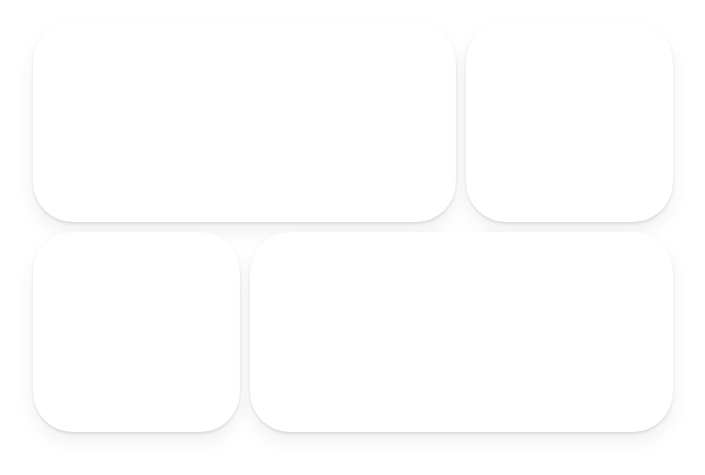
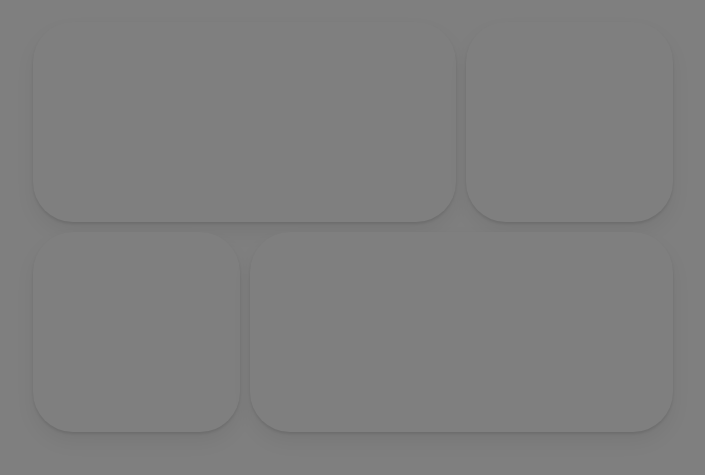
Before and after one commit to johj703/react_masterclass, a React (Create React App) app in the folder animation/: page / in a window 1280 px wide. Shown: the part 173-648 px from the top of the page, without its empty margins (287-992 px from the left). Built offline with nearby package versions, Linux system fonts and the light colour scheme.

Commit message:
overlay 컴포넌트를 만들어서 사각형들 위로 위치하도록 작성

```diff
--- a/animation/src/App.tsx
+++ b/animation/src/App.tsx
@@ -36,6 +36,13 @@ const Circle = styled(motion.div)`
   box-shadow: 0 2px 3px rgba(0, 0, 0, 0.1), 0 10px 20px rgba(0, 0, 0, 0.06);
 `;
 
+const Overlay = styled.div`
+  width: 100%;
+  height: 100%;
+  background-color: rgba(0, 0, 0, 0.5);
+  position: absolute;
+`;
+
 function App() {
   return (
     <Wrapper>
@@ -45,6 +52,7 @@ function App() {
         <Box />
         <Box />
       </Grid>
+      <Overlay></Overlay>
     </Wrapper>
   );
 }
```
